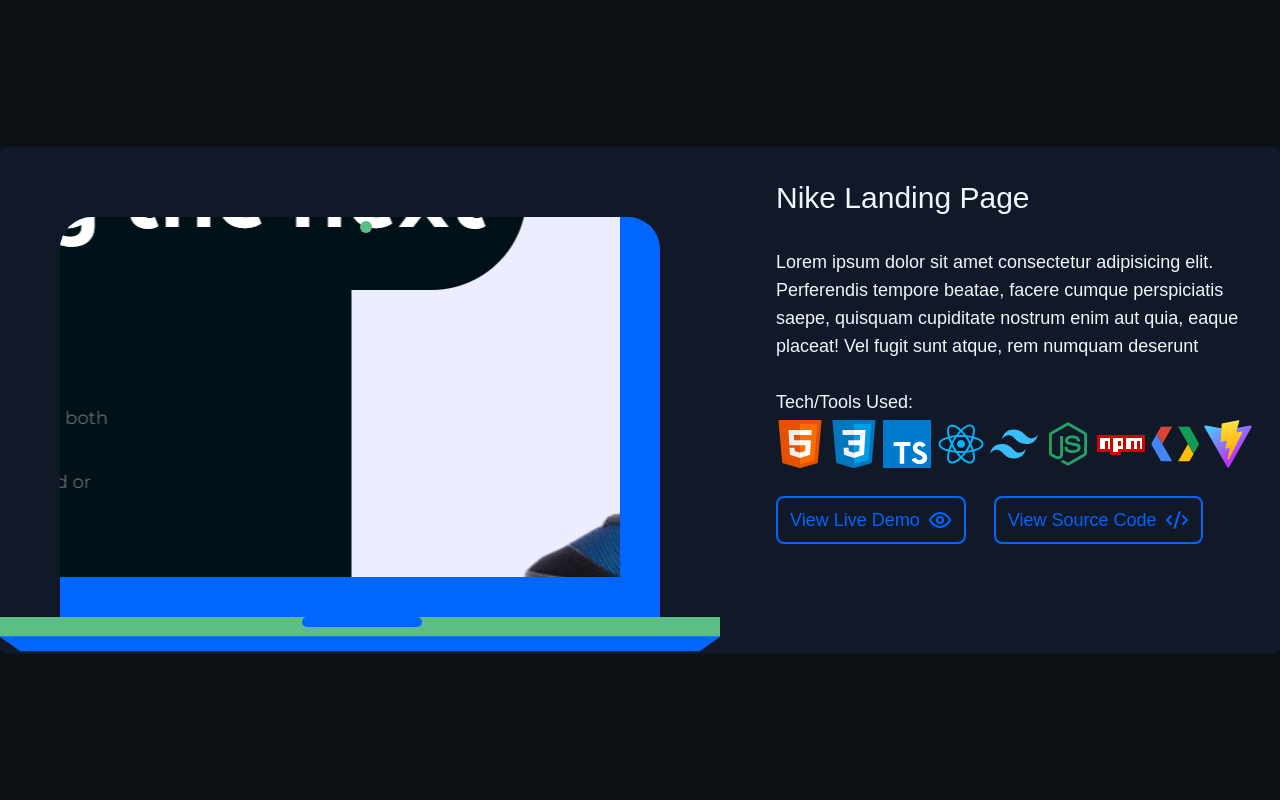
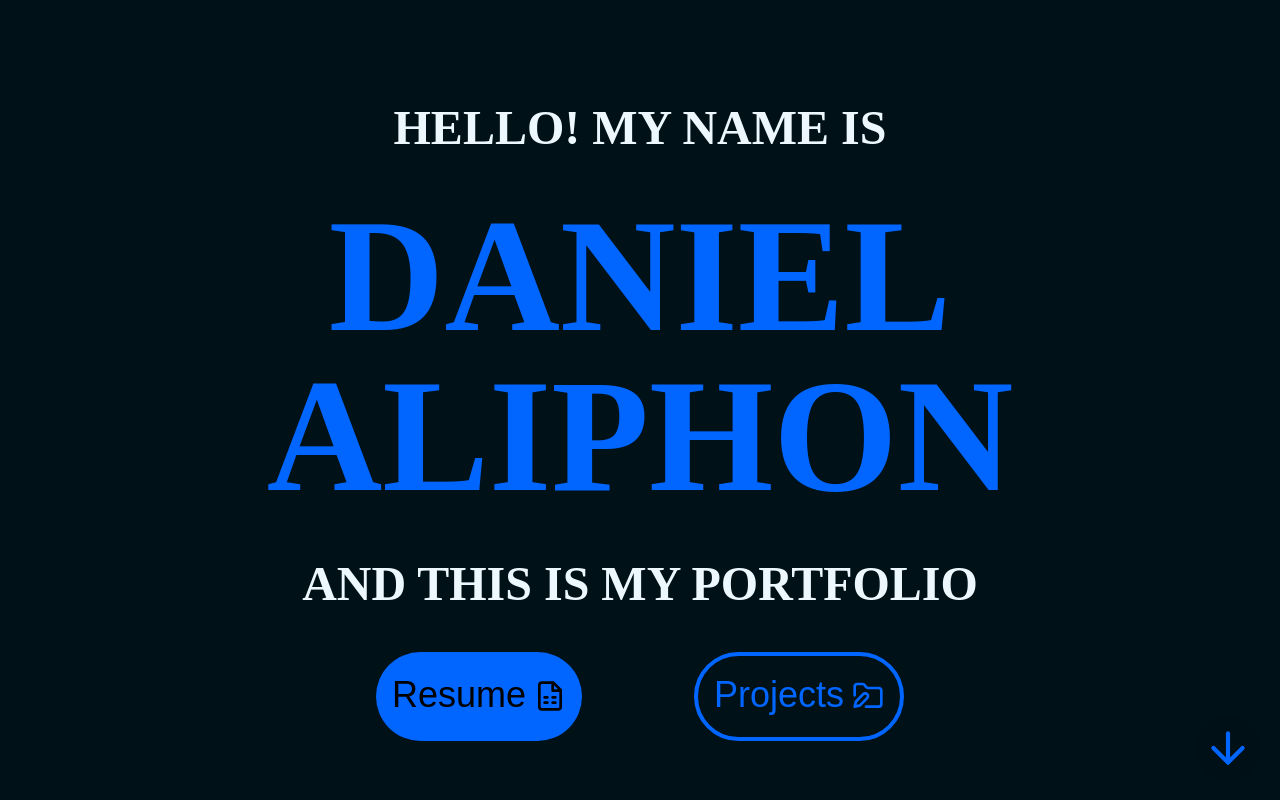
Before and after one commit to daniel-aliphon/web-portfolio-final, a React (Vite) app: page / in a window 1280 px wide. Shown: the top 800 px of the page. Built offline with nearby package versions, Linux system fonts and the light colour scheme; grey boxes are pictures that could not be loaded; a web font is replaced by a local one; what tailwindcss-animation-delay would draw is missing.

Commit message:
add:  project description, bugfixes

```diff
--- a/src/assets/icons/index.ts
+++ b/src/assets/icons/index.ts
@@ -13,6 +13,8 @@
 import figmaIcon from "./figma.svg";
 import vsCodeIcon from "./vs-code.svg";
 import chromeDevToolsIcon from "./chromeDevTools.svg";
+import shadcnIcon from "./shadcn.svg";
+import nextjsIcon from "./nextjs.svg";
 
 const icons = {
   bootstrapIcon,
@@ -30,6 +32,8 @@
   figmaIcon,
   vsCodeIcon,
   chromeDevToolsIcon,
+  shadcnIcon,
+  nextjsIcon,
 };
 
 export {
@@ -49,4 +53,6 @@
   figmaIcon,
   vsCodeIcon,
   chromeDevToolsIcon,
+  shadcnIcon,
+  nextjsIcon,
 };
--- a/src/main/App.tsx
+++ b/src/main/App.tsx
@@ -1,7 +1,7 @@
-import { Test } from "./Test";
+import { Home } from "../pages/Home";
 
 function App() {
-  return <Test />;
+  return <Home />;
 }
 
 export default App;
--- a/src/main/Test.css
+++ /dev/null
@@ -1,67 +0,0 @@
-body {
-  background-color: rgb(13, 17, 22);
-}
-
-.mad::after {
-  content: "";
-  position: absolute;
-  background-color: white;
-  height: 50px;
-  width: 130%;
-  top: 100%;
-  left: 50%;
-  border-radius: 0 0 30px 30px;
-  transform: translate(-50%, 0);
-}
-
-.monitor {
-  width: 600px;
-  height: 400px;
-  margin: 0px auto;
-  box-sizing: border-box;
-  background-color: #0066ff;
-  border-top-left-radius: 32px;
-  border-top-right-radius: 32px;
-  overflow: hidden;
-  position: relative;
-  margin-top: 70px;
-}
-.monitor:before {
-  position: absolute;
-  content: "";
-  width: 12px;
-  height: 12px;
-  border-radius: 100%;
-  background-color: #5abe86;
-  left: 50%;
-  top: 1%;
-}
-.keyboard {
-  width: 720px;
-  height: 20px;
-  margin: 0 auto;
-  background-color: #5cbd87;
-  position: relative;
-}
-.keyboard:before {
-  content: "";
-  position: absolute;
-  width: 120px;
-  height: 10px;
-  background-color: #0066ff;
-  border-radius: 40px;
-  left: 42%;
-}
-.keyboard-backpart {
-  width: 700px;
-  height: 20px;
-  margin: 0 auto;
-  background-color: #0066ff;
-  position: relative;
-  transform: perspective(14em) rotateX(-42deg);
-  margin-top: -3px;
-}
-.square-display {
-  width: 560px;
-  height: 360px;
-}
--- a/src/main/Test.tsx
+++ /dev/null
@@ -1,72 +0,0 @@
-import { Code2, Eye } from "lucide-react";
-import { Button } from "../components/Button";
-import { SmallText } from "../components/SmallText";
-import { Text } from "../components/Text";
-import { projects } from ".";
-
-import "./Test.css";
-
-export const Test = () => {
-  return (
-    <div className="mx-auto flex h-[100vh] max-w-7xl items-center justify-center text-dark-text">
-      <div
-        className={`flex justify-between gap-7 rounded-lg bg-dark-foreground max-md:flex-col max-md:gap-0 max-sm:gap-2`}>
-        <div className="flex w-full flex-col justify-between pb-7 max-md:p-0 lg:pb-0">
-          {/*  */}
-          <div className="mad relative hidden h-full w-full rounded-t-lg bg-slate-950 p-4 outline outline-1">
-            <div className="h-full w-full bg-cover"></div>
-          </div>{" "}
-          <div className="monitor">
-            <div
-              className="square-display bg-center bg-no-repeat max-lg:h-60 max-md:h-96 max-sm:h-52"
-              style={{
-                backgroundImage: `url(${projects[1].thumbnail})`,
-              }}></div>
-          </div>
-          <div className="keyboard"></div>
-          <div className="keyboard-backpart"></div>
-          {/*  */}
-          {/*  */}
-          {/*  */}
-          {/*  */}
-          {/*  */}
-          <div className="flex justify-center gap-7 text-primary max-md:hidden lg:hidden">
-            <Button href={projects[1].demoUrl}>
-              View Live Demo <Eye />
-            </Button>
-            <Button href={projects[1].sourceCodeUrl}>
-              View Source Code <Code2 />
-            </Button>
-          </div>
-        </div>
-
-        <div
-          className={`flex h-full w-full flex-col justify-between rounded-lg p-7 max-md:gap-7 max-sm:p-2 md:gap-7`}>
-          <Text>{projects[1].name}</Text>
-          <SmallText>{projects[1].description}</SmallText>
-          <div className="space-y-1 max-sm:h-36">
-            <SmallText>Tech/Tools Used:</SmallText>
-            <div className="flex h-12 justify-between max-sm:grid max-sm:grid-cols-5 max-sm:gap-y-1">
-              {projects[1].techIcons.map((techIcon: string) => (
-                <img
-                  key={techIcon}
-                  className="h-12 w-12"
-                  src={techIcon}
-                />
-              ))}
-            </div>
-          </div>
-
-          <div className="flex gap-7 text-primary max-lg:hidden max-md:flex max-sm:flex-col">
-            <Button href={projects[1].demoUrl}>
-              <SmallText>View Live Demo</SmallText> <Eye />
-            </Button>
-            <Button href={projects[1].sourceCodeUrl}>
-              <SmallText>View Source Code</SmallText> <Code2 />
-            </Button>
-          </div>
-        </div>
-      </div>
-    </div>
-  );
-};
--- a/src/main/index.ts
+++ b/src/main/index.ts
@@ -126,16 +126,16 @@
     name: "E-commerce Store-Front ",
     thumbnail: projectImages.projectImage1,
     description:
-      "NEXTJS SHADCN Traditionally designed with a touch of experimentalism,  ",
+      "shadcn, carousels api, creativeness, experimeental, e-commerce, nextjs theme selection, store front, semi-modern design",
     techIcons: [
       icons.htmlIcon,
       icons.cssIcon,
       icons.typescriptIcon,
+      icons.shadcnIcon,
       icons.reactIcon,
+      icons.nextjsIcon,
       icons.tailwindIcon,
       icons.nodeIcon,
-      icons.npmIcon,
-
       icons.chromeDevToolsIcon,
       icons.viteIcon,
     ],
@@ -147,7 +147,7 @@
     name: "Nike Landing Page ",
     thumbnail: projectImages.projectImage2,
     description:
-      "Lorem ipsum dolor sit amet consectetur adipisicing elit. Perferendis tempore beatae, facere cumque perspiciatis saepe, quisquam cupiditate nostrum enim aut quia, eaque placeat! Vel fugit sunt atque, rem numquam deserunt",
+      "colorful, landing page, copy brand, personal fabourite, ui/ux design, customisation, responsive, local storage theme",
     techIcons: [
       icons.htmlIcon,
       icons.cssIcon,
@@ -167,7 +167,7 @@
     name: "Personal Web Portfolio",
     thumbnail: projectImages.projectImage3,
     description:
-      "Lorem ipsum dolor sit amet consectetur adipisicing elit. Perferendis tempore beatae, facere cumque perspiciatis saepe, quisquam cupiditate nostrum enim aut quia, eaque placeat! Vel fugit sunt atque, rem numquam deserunt",
+      "5th try, hero to body transition, floating icons, index.ts pseudo database, keyframes, animation, contact form, emailjs api, custom components with ts, ts config, ",
     techIcons: [
       icons.htmlIcon,
       icons.cssIcon,
@@ -188,7 +188,7 @@
     name: "Sticky Notes Application",
     thumbnail: projectImages.projectImage4,
     description:
-      "Lorem ipsum dolor sit amet consectetur adipisicing elit. Perferendis tempore beatae, facere cumque perspiciatis saepe, quisquam cupiditate nostrum enim aut quia, eaque placeat! Vel fugit sunt atque, rem numquam deserunt",
+      "js/tech focused opposed to ui/ux, local storage, search bar, filter, customisation, responsive layout",
     techIcons: [
       icons.htmlIcon,
       icons.cssIcon,
```
Also changed, not shown: src/assets/icons/nextjs.svg (added), src/assets/icons/shadcn.svg (added).
